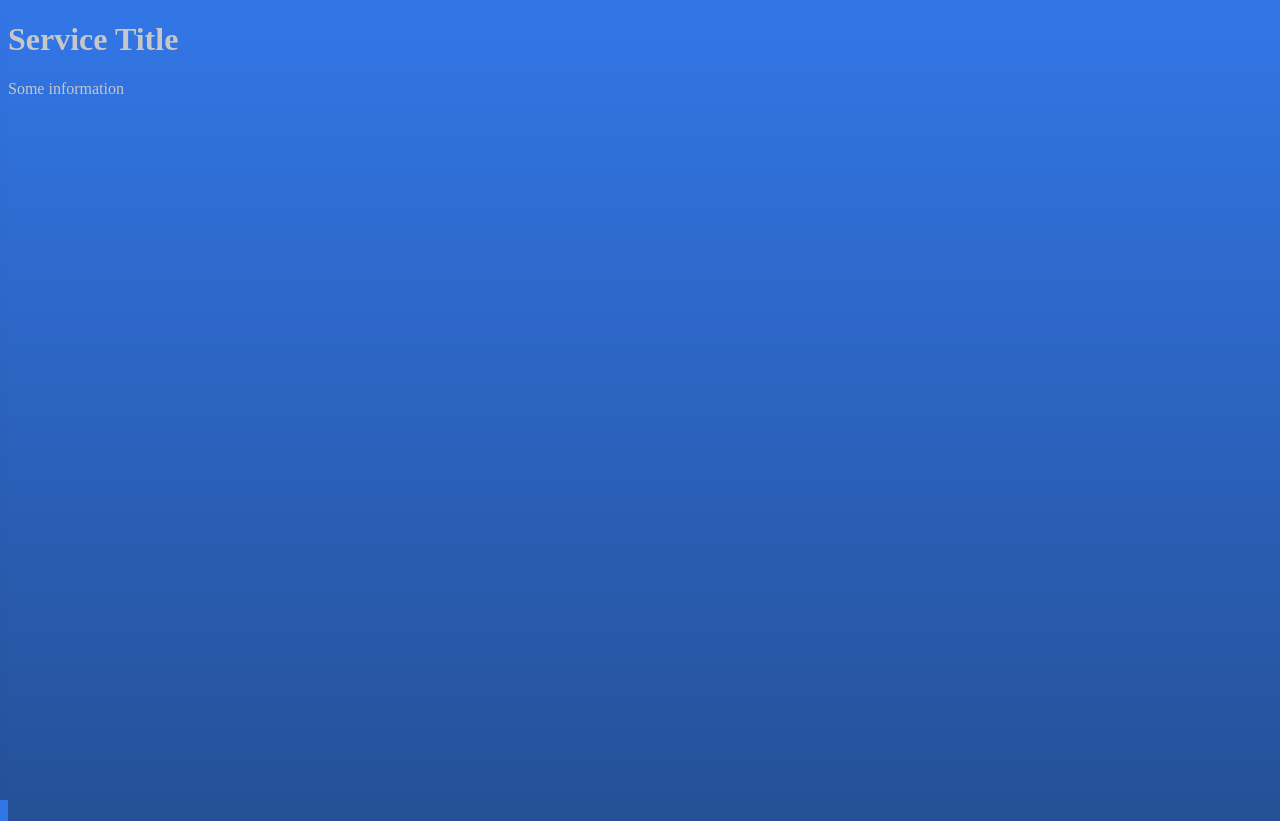
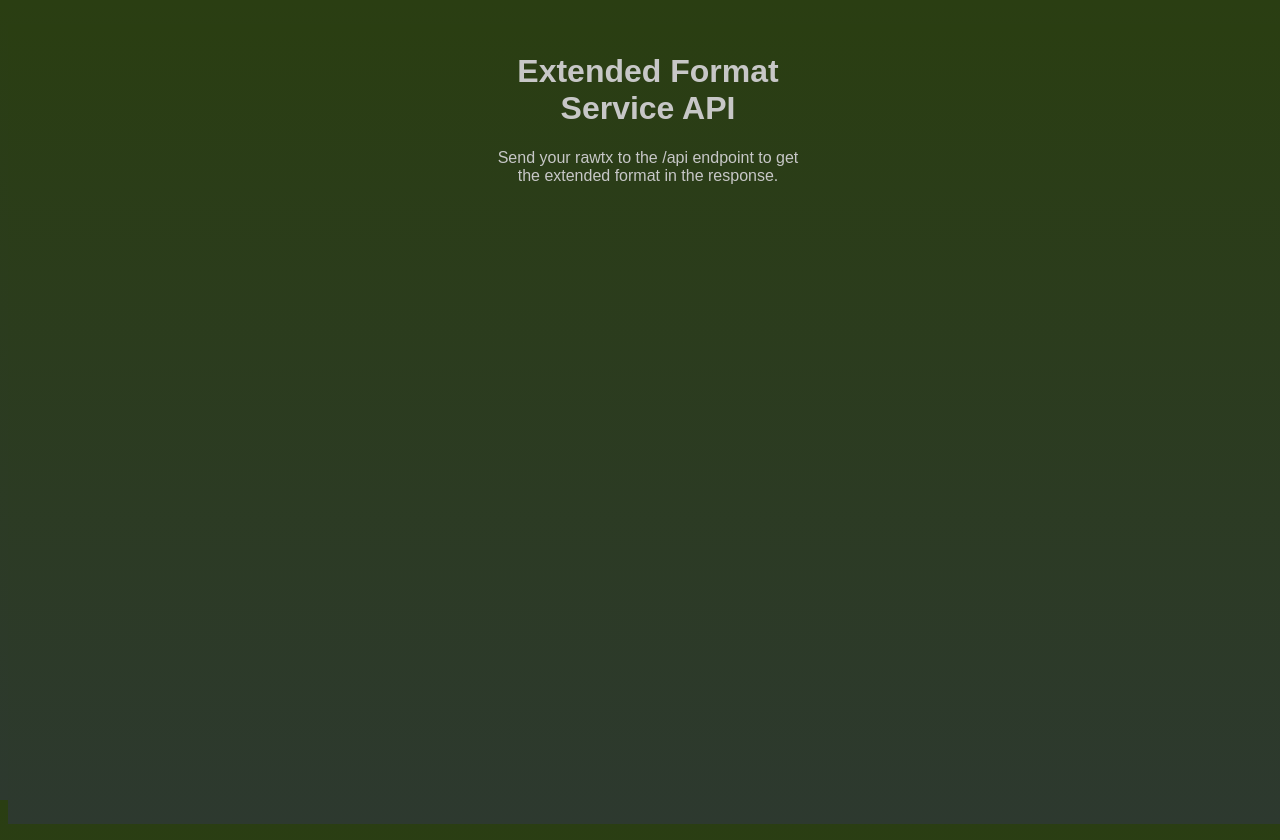
Before and after one commit to sirdeggen/ef, a Next.js app: page / in a window 1280 px wide. Built offline with nearby package versions, Linux system fonts and the light colour scheme.

Commit message:
api update
Signed-off-by: Darren Kellenschwiler <deggen@kschw.com>

```diff
--- a/pages/index.js
+++ b/pages/index.js
@@ -1,12 +1,12 @@
 export default function Page() {
     return (
-        <div>
+        <main>
             <h1>
-                Service Title
+                Extended Format Service API
             </h1>
             <p>
-                Some information
+                Send your rawtx to the /api endpoint to get the extended format in the response.
             </p>
-        </div>
+        </main>
     )
 }
--- a/styles/global.css
+++ b/styles/global.css
@@ -1,6 +1,15 @@
 html, body {
-    background: linear-gradient(180deg, #3275e5 0%, #255097 100%);
+    font-family: sans-serif;
+    text-align: center;
+    background: linear-gradient(180deg, #2a3e12 0%, #2d392f 100%);
     color: #c7c7c7;
     width: 100%;
     height: 100%;
 }
+
+main {
+    height: 100vh;
+    width: 320px;
+    margin: 24px auto;
+    padding: 8px;
+}
```
Also changed, not shown: 1 other file (tests, documents, lock files or other folders).
